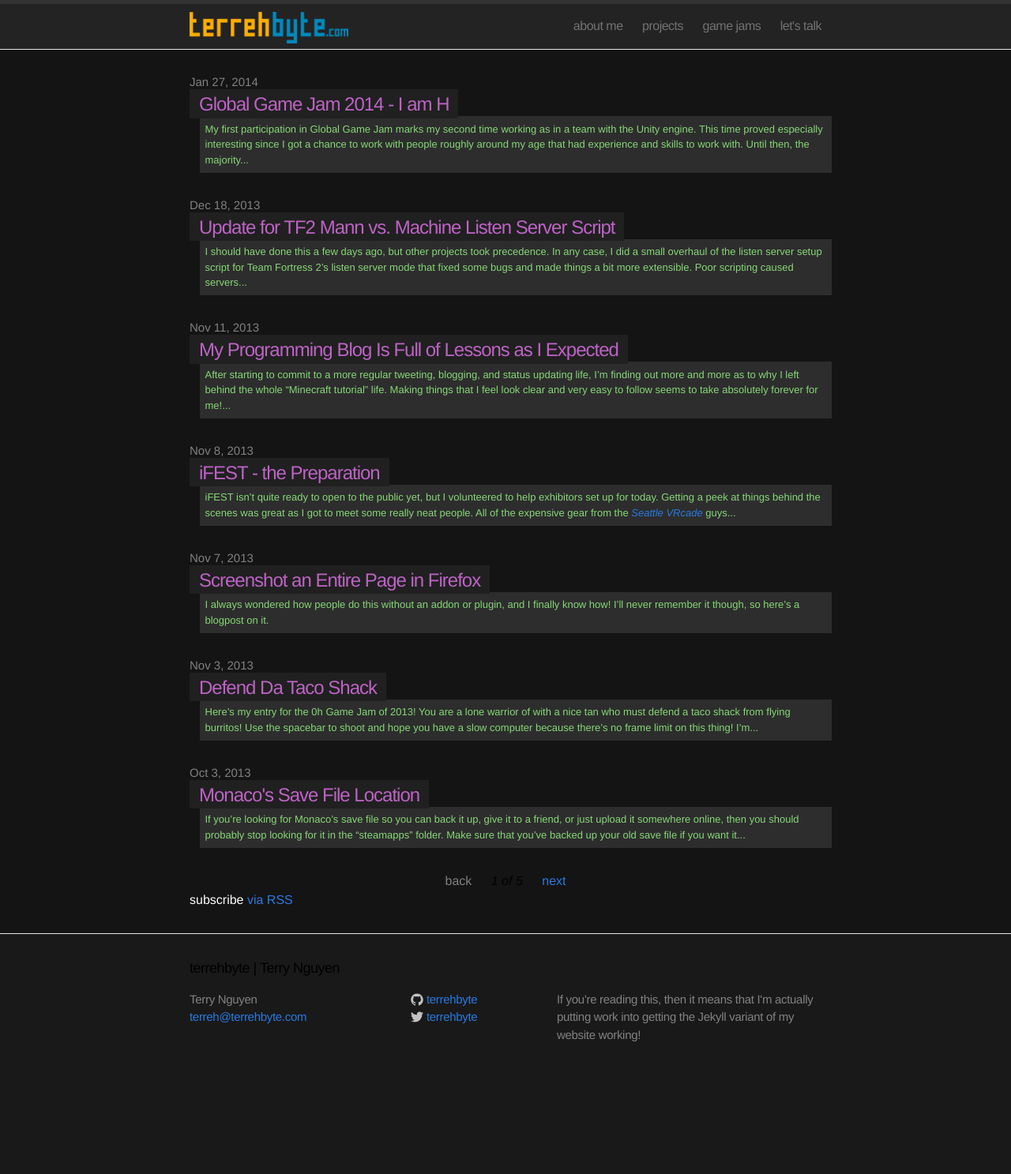
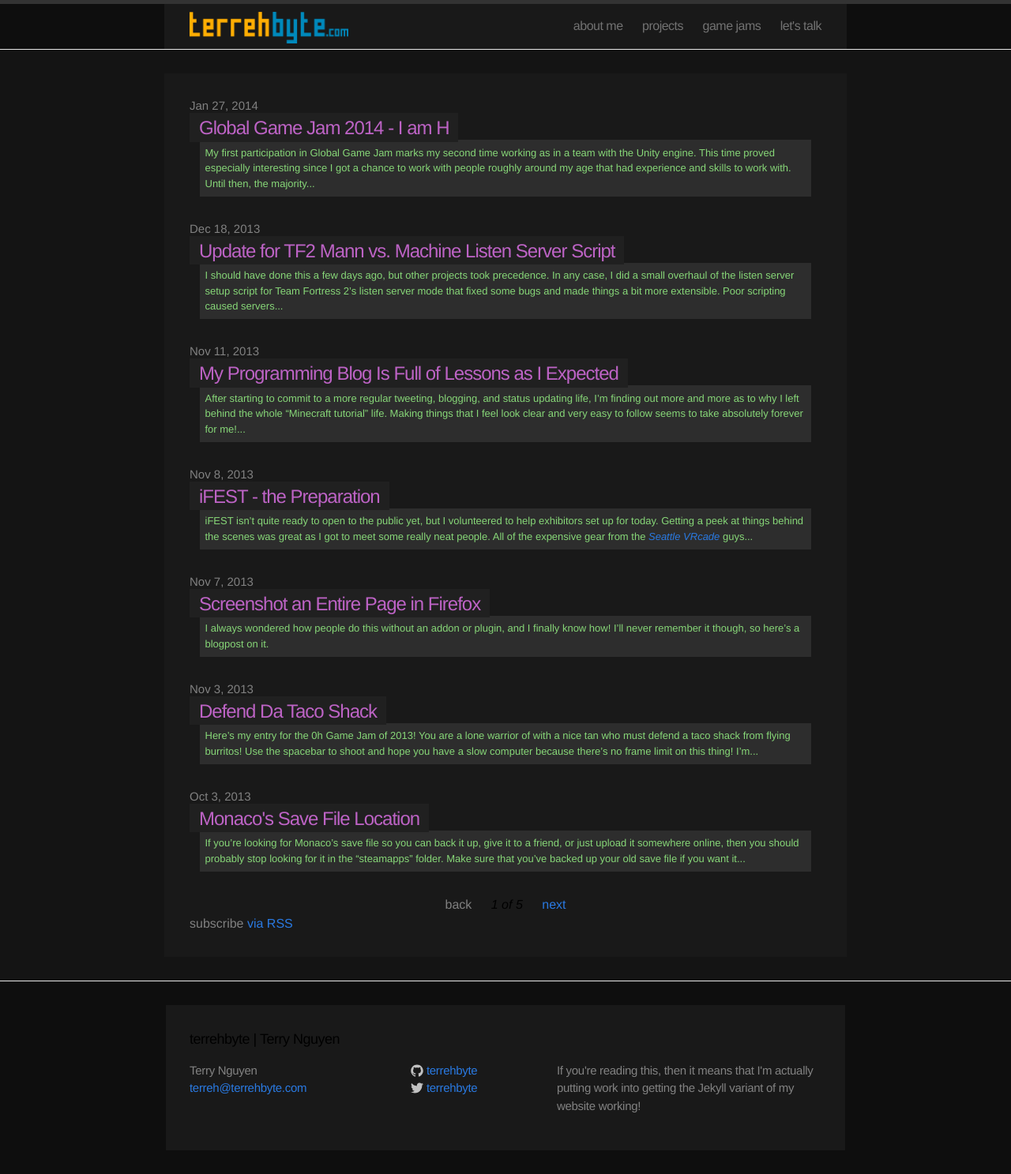
Before and after one commit to terrehbyte/terrehbyte.com, a Jekyll site: the page built from index.html, in a window 1280 px wide. Shown: the whole page at 79% size. Built offline with Jekyll 4.4.1, drawn with Linux system fonts in a browser that asks for light colours; Markdown is read by kramdown in place of the engine named in the settings; the list of posts is cut into pages by our own code; before the commit the page ends 1367 px from its top, so only the background shows below that.

Commit message:
Blocked out major elements

```diff
--- a/css/main.css
+++ b/css/main.css
@@ -13,7 +13,7 @@
 
 a, p
 {
-  color: white;
+  color: gray;
 }
 
 html, body { height: 100%; }
@@ -23,7 +23,7 @@
   font-size: 16px;
   line-height: 1.5;
   font-weight: 300;
-  background-color: #191919;
+  background-color: #0e0e0e;
 }
 
 h1, h2, h3, h4, h5, h6 { font-size: 100%; font-weight: 400; }
@@ -39,9 +39,11 @@
 .wrap:after { clear: both; }
 .wrap {
   max-width: 800px;
-  padding: 0 30px;
+  //padding: 0 30px;
   margin: 0 auto;
   zoom: 1;
+  padding: 0em 2em;
+  background-color: #191919;
 }
 
 
@@ -55,7 +57,7 @@
   border-bottom: 1px solid #e8e8e8;
   min-height: 56px;
   /*background-color: #333;*/
-  background-color: #232323;
+  //background-color: #232323;
 }
 
 #headerlogo {
@@ -132,6 +134,9 @@
   width: calc(41.875%);
 }
 
+/* Page Content styles */
+/* ----------------------------------------------------------*/
+
 .site-footer ul { list-style: none; }
 
 .site-footer li,
@@ -139,6 +144,11 @@
   font-size: 15px;
   letter-spacing: -.3px;
   color: #828282;
+}
+
+.site-footer .wrap
+{
+  padding: 30px 30px;
 }
 
 .github-icon-svg,
@@ -155,8 +165,14 @@
 /* ----------------------------------------------------------*/
 
 .page-content {
-  padding: 30px 0;
+  padding: 30px 0px;
   background-color: #141414;
+}
+
+.page-content .wrap
+{
+  padding-top: 30px;
+  padding-bottom: 30px;
 }
 
 .page-content img
@@ -173,7 +189,11 @@
 
 .posts { list-style-type: none; }
 
-.posts li { margin-bottom: 30px; }
+.posts li
+{
+  padding-bottom: 30px;
+  display: block; /*for the future when you might want even/odd coloring for each post entry*/
+}
 
 .posts .post-date
 {
@@ -185,6 +205,7 @@
 
 .posts .post-link
 {
+
   position: relative;
   z-index: 1;
   font-size: 24px;
@@ -201,6 +222,7 @@
   position: relative;
   z-index: 0;
   left: 1em;
+  margin-right: 2em;
   font-size: 13px;
 
   background: #2d2d2d;
```
